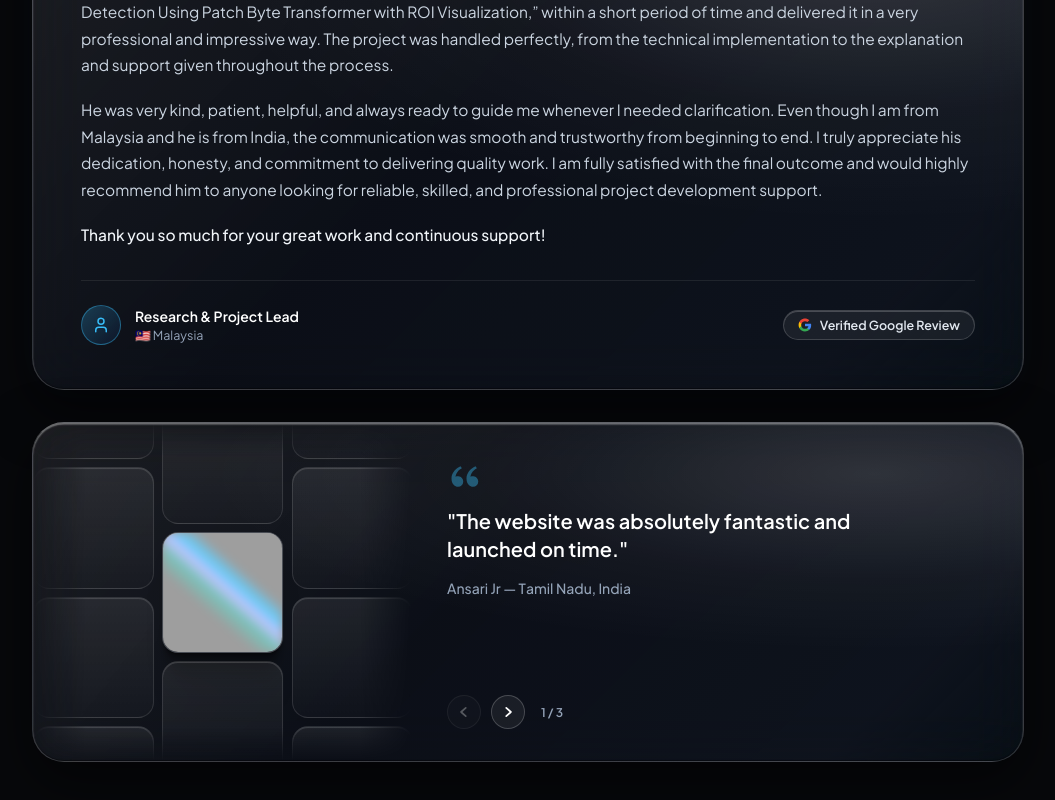
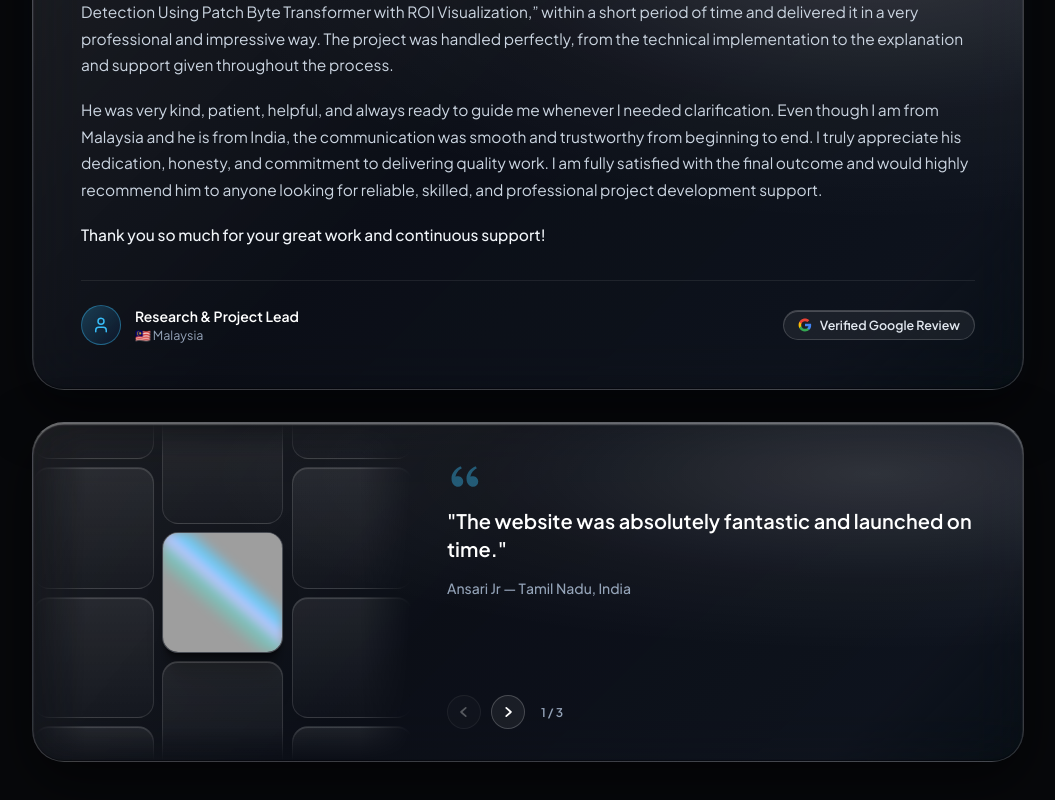
Before and after one commit to tahirazeem145/project-X, a React (Vite) app: page / in a window 1280 px wide. Shown: the part 5479-6279 px from the top of the page, without its empty margins (112-1167 px from the left). Built offline with nearby package versions, Linux system fonts and the light colour scheme; grey boxes are pictures that could not be loaded.

Commit message:
feat: add ScrollReelTestimonials component with counter-rotating animation and character-split effects

```diff
--- a/src/components/ui/scroll-reel-testimonials.jsx
+++ b/src/components/ui/scroll-reel-testimonials.jsx
@@ -249,7 +249,7 @@ export function ScrollReelTestimonials({
         position: "relative",
         display: "flex",
         width: "100%",
-        maxWidth: "1060px",
+        maxWidth: "100%",
         flexDirection: "row",
         alignItems: "stretch",
         gap: "10px",
@@ -348,7 +348,7 @@ export function ScrollReelTestimonials({
 
           {/* Text stage */}
           <div
-            style={{ position: "relative", width: "100%", maxWidth: "460px", overflow: "hidden" }}
+            style={{ position: "relative", width: "100%", maxWidth: "100%", overflow: "hidden" }}
             aria-live="polite"
           >
             <div
--- a/src/components/ui/scroll-reel-testimonials.tsx
+++ b/src/components/ui/scroll-reel-testimonials.tsx
@@ -270,7 +270,7 @@ export function ScrollReelTestimonials({
         position: "relative",
         display: "flex",
         width: "100%",
-        maxWidth: "1060px",
+        maxWidth: "100%",
         flexDirection: "row",
         alignItems: "stretch",
         gap: "10px",
@@ -369,7 +369,7 @@ export function ScrollReelTestimonials({
 
           {/* Text stage */}
           <div
-            style={{ position: "relative", width: "100%", maxWidth: "460px", overflow: "hidden" }}
+            style={{ position: "relative", width: "100%", maxWidth: "100%", overflow: "hidden" }}
             aria-live="polite"
           >
             <div
```
